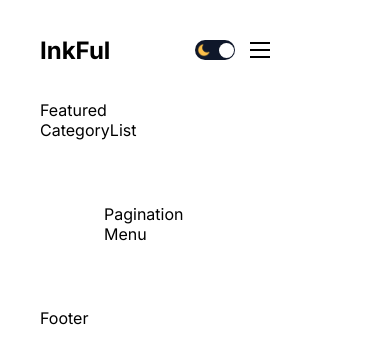
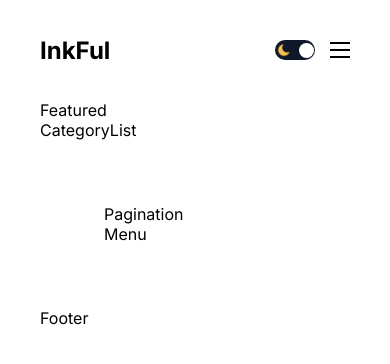
Before and after one commit to ReDxDaGer/Inkful, a Next.js app: page / in a window 390 px wide. Shown: the top 364 px of the page. Built offline with nearby package versions, Linux system fonts and the light colour scheme.

Commit message:
Updated the css

```diff
--- a/src/components/navbar/navbar.module.css
+++ b/src/components/navbar/navbar.module.css
@@ -49,6 +49,9 @@
     }
 }
 @media screen and (max-width: 640px){
+    .links{
+        justify-content: flex-end;
+    }
     .link{
         display: none;
     }
```
